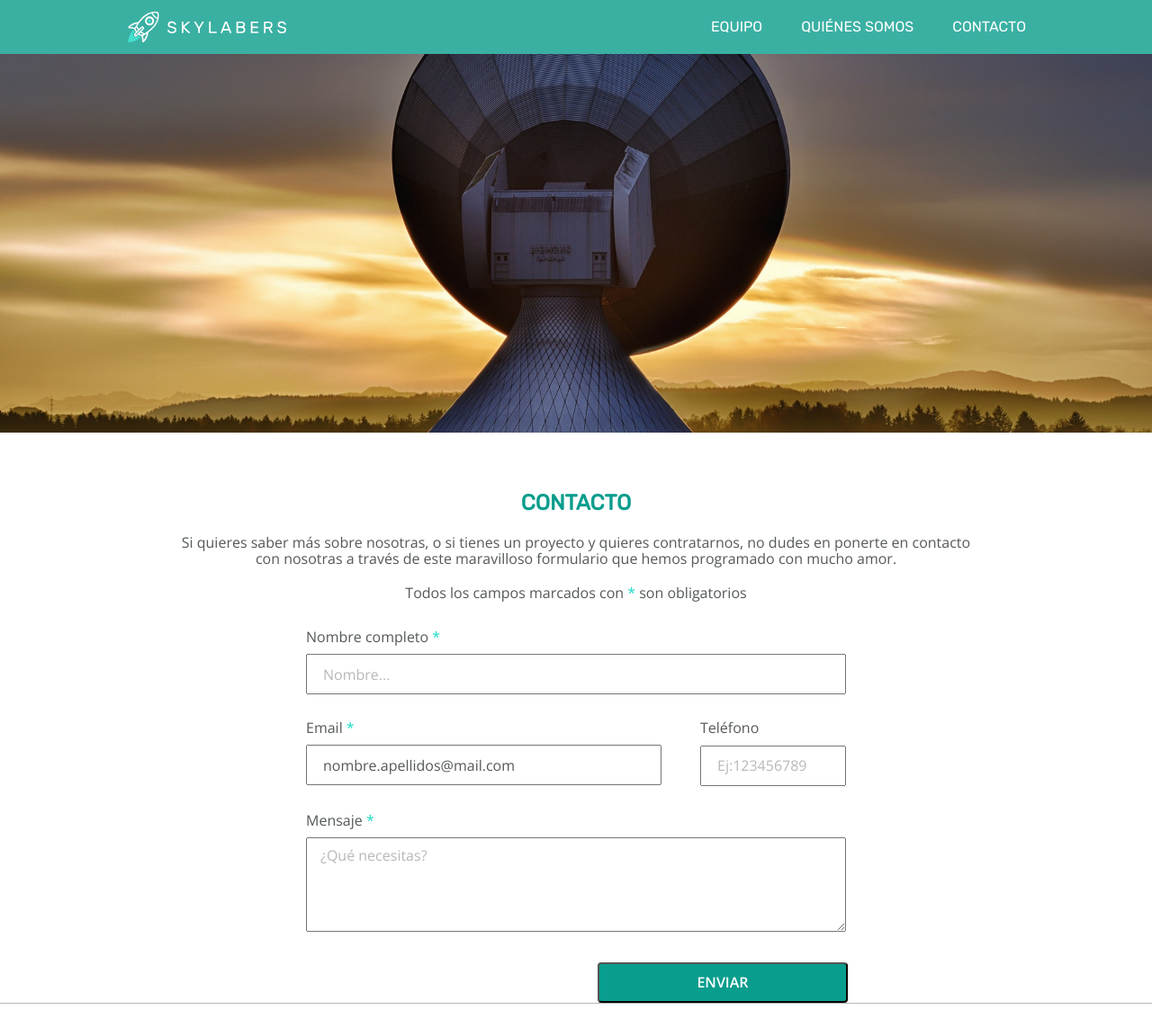
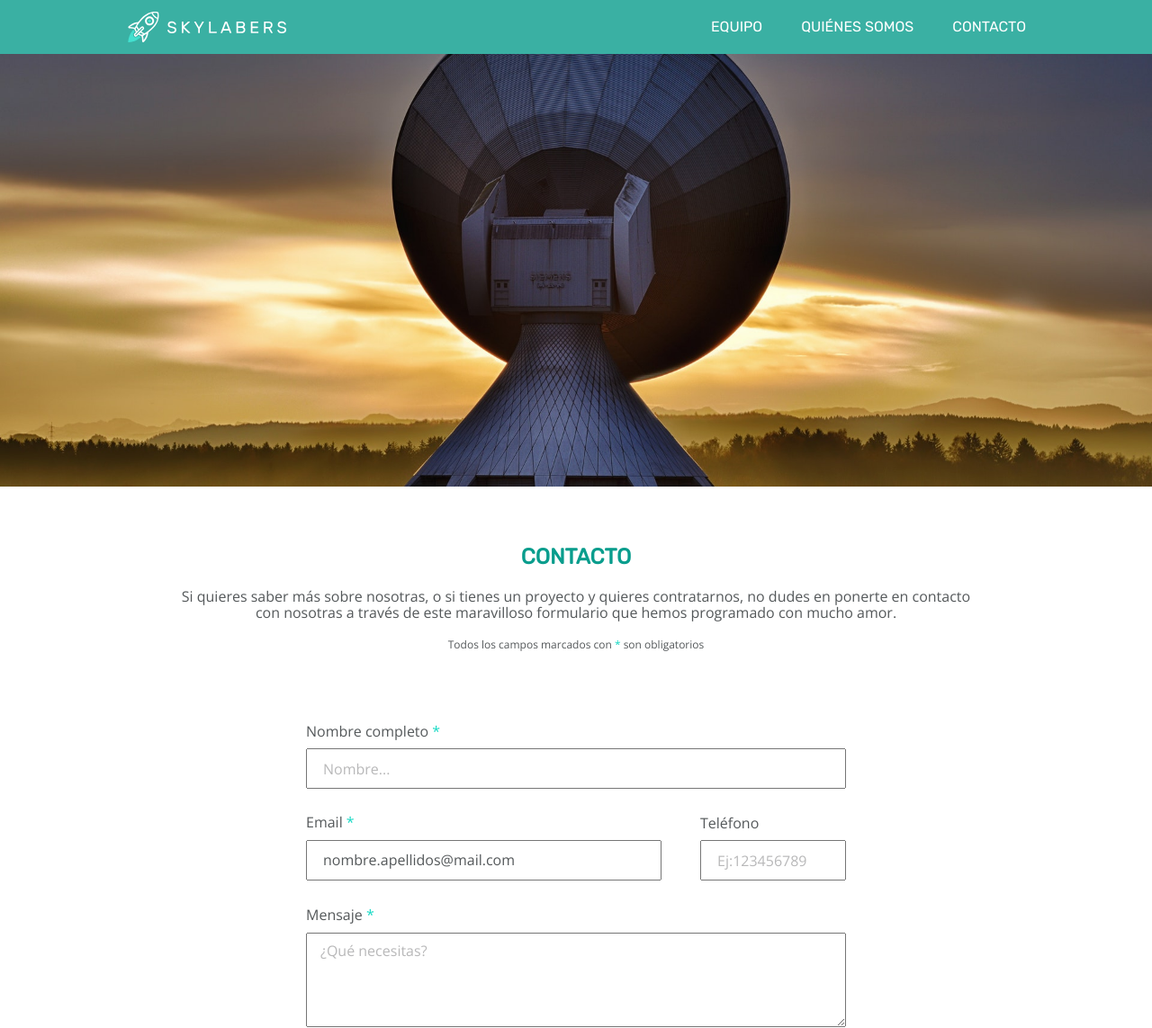
Before and after one commit to marianalfr/contact-us-skylabers, a website: page public/contact.html in a window 1280 px wide. Shown: the top 1143 px of the page at 90% size. Drawn offline with nearby package versions, Linux system fonts and the light colour scheme.

Commit message:
Add favicon to contact.html after gulp

```diff
--- a/public/assets/css/main.css
+++ b/public/assets/css/main.css
@@ -122,7 +122,7 @@
   justify-content: center;
   font-family: "Open Sans", sans-serif;
   margin: 0;
-  padding: 0;
+  padding: 50px 0 0 0;
 }
 
 .wrapper-form .label {
@@ -194,6 +194,16 @@
   color: white;
   display: block;
   margin-top: 30px;
+  margin-bottom: 30px;
+  -webkit-transition: background-color ease 1s;
+  -o-transition: background-color ease 1s;
+  transition: background-color ease 1s;
+}
+
+.wrapper-form .button:hover {
+  cursor: pointer;
+  background-color: #14d9c4;
+  border: none;
 }
 
 .wrapper-form ::-webkit-input-placeholder {
@@ -255,7 +265,7 @@
   font-style: italic;
 }/* GOOGLE FONTS */.form-hero {
   width: 100%;
-  height: 421px;
+  height: 481px;
   background-image: url("../images/hero-contact.jpg");
   background-size: cover;
   background-position: center;
@@ -263,7 +273,6 @@
 
 .contact-description {
   text-align: center;
-  margin-bottom: 40px;
 }
 
 .contact-description h2 {
@@ -275,6 +284,10 @@
 .contact-description p {
   margin-bottom: 20px;
   color: #54585a;
+}
+
+.contact-description p:last-child {
+  font-size: 12px;
 }
 
 .contact-description p span {
--- a/public/contact.html
+++ b/public/contact.html
@@ -3,6 +3,8 @@
 
     <head>
         <title>Skylabers</title>
+        <link rel="shortcut icon" type="image/png" href="./favicon.png"
+        />
         <meta charset="UTF-8">
         <meta name="viewport" content="width=device-width, initial-scale=1.0">
         <link href="./assets/css/normalize.css" rel="stylesheet" type="text/css">
```
Also changed, not shown: 1 other file.
